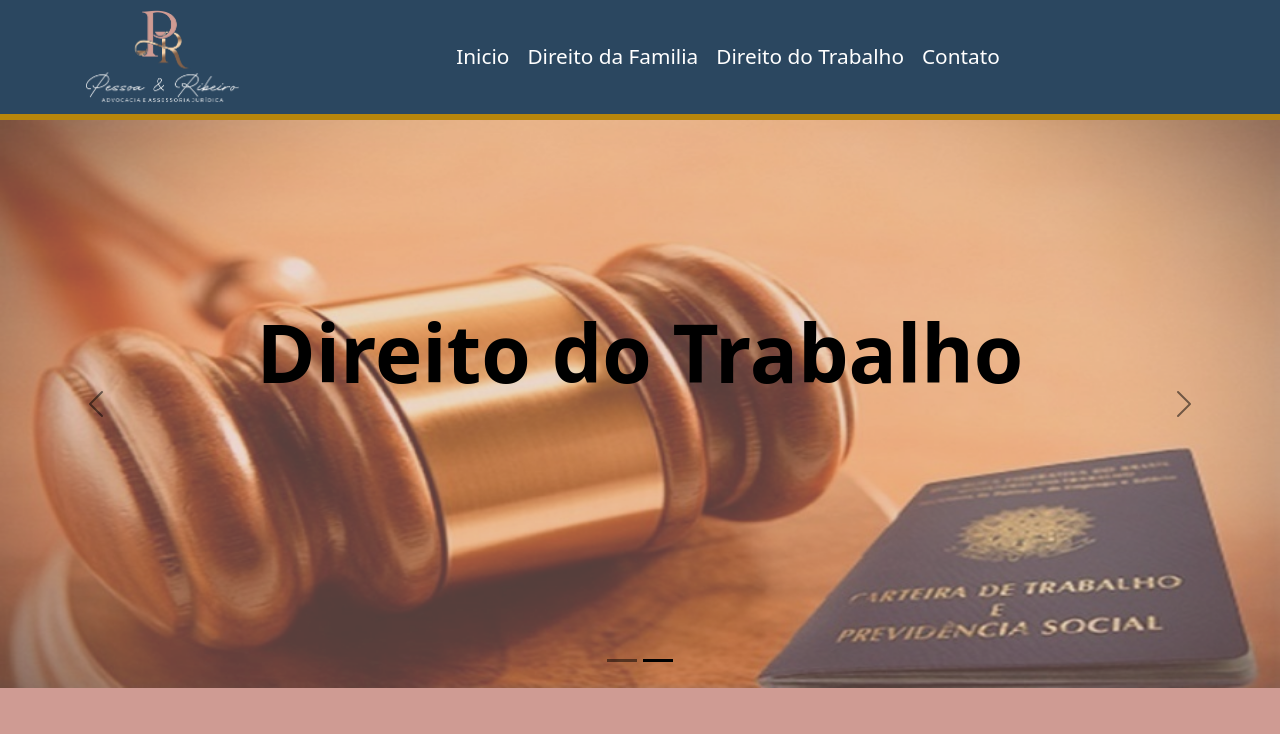
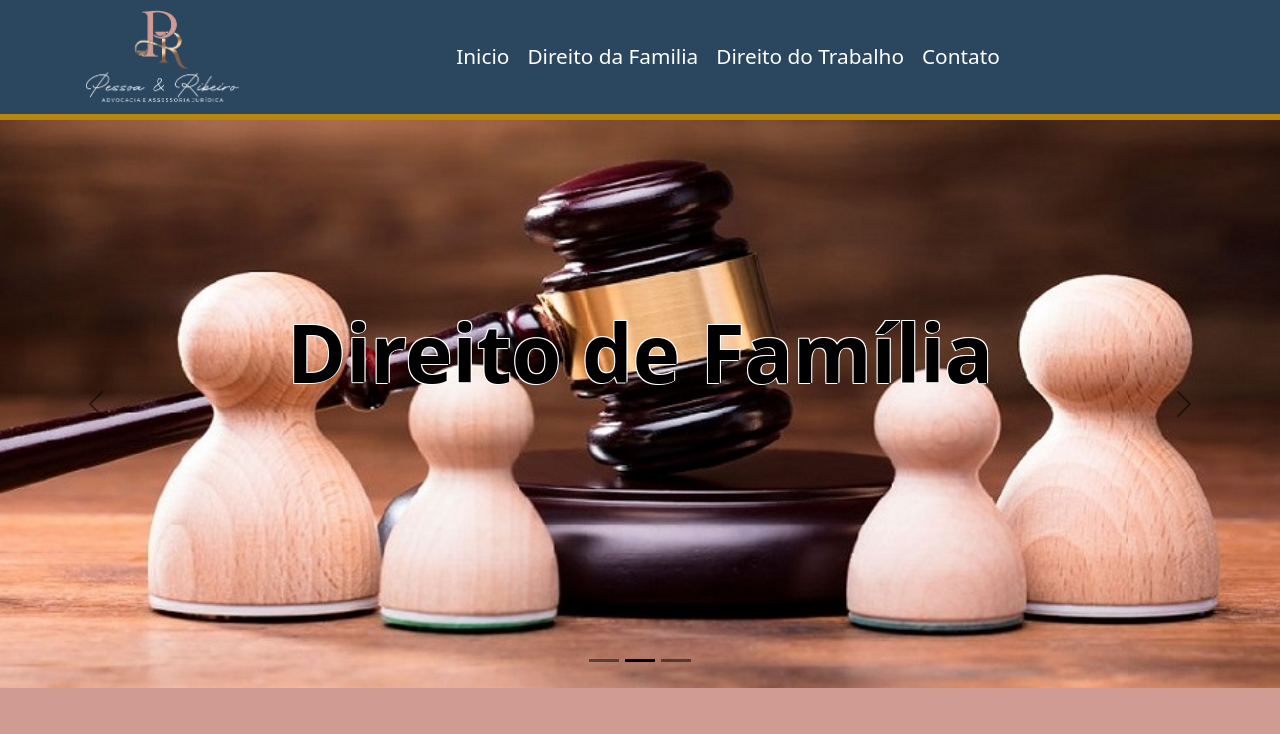
Before and after one commit to ismaelfsjunior/pessoaeribeiro, a React (Create React App) app: page / in a window 1280 px wide. Shown: the top 734 px of the page. Built offline with nearby package versions, Linux system fonts and the light colour scheme.

Commit message:
feat(ajustes)

```diff
--- a/public/index.html
+++ b/public/index.html
@@ -25,6 +25,17 @@
       Learn how to configure a non-root public URL by running `npm run build`.
     -->
     <title>Pessoa&Ribeiro</title>
+
+    <!-- Google tag (gtag.js) -->
+    <script async src="https://www.googletagmanager.com/gtag/js?id=G-7CH8JY7RRV"></script>
+    <script>
+      window.dataLayer = window.dataLayer || [];
+      function gtag(){dataLayer.push(arguments);}
+      gtag('js', new Date());
+
+      gtag('config', 'G-7CH8JY7RRV');
+    </script>
+
   </head>
   <body>
     <noscript>You need to enable JavaScript to run this app.</noscript>
--- a/src/Components/Home/index.js
+++ b/src/Components/Home/index.js
@@ -3,6 +3,7 @@ import { Card, Carousel, Col, Container, Row } from "react-bootstrap";
 import { FloatingWhatsApp } from 'react-floating-whatsapp'
 import Familia from "../../Assets/Direito-de-Familia.jpg";
 import Trabalho from "../../Assets/Direito-do-Trabalho.jpg";
+import Baner01 from "../../Assets/baner01.png";
 import Zesiane from "../../Assets/zesiane.jpeg";
 import Vanessa from "../../Assets/vanessa.jpeg";
 import "./index.scss"
@@ -15,18 +16,25 @@ const Hero = () => {
             <Carousel.Item>
                 <img
                 className="d-block w-100"
+                src={Baner01}
+                alt="Pessoa e Ribeiro advocacia"
+                />
+            </Carousel.Item>
+            <Carousel.Item>
+                <img
+                className="d-block w-100"
                 src={Familia}
-                alt="First slide"
+                alt="Direito de Familia"
                 />
                 <Carousel.Caption>
-                <h1>Direito de Familia</h1>
+                <h1>Direito de Família</h1>
                 </Carousel.Caption>
             </Carousel.Item>
             <Carousel.Item>
                 <img
                 className="d-block w-100"
                 src={Trabalho}
-                alt="Second slide"
+                alt="Direito do Tabalho"
                 />
                 <Carousel.Caption>
                 <h1>Direito do Trabalho</h1>
--- a/src/Components/Home/index.scss
+++ b/src/Components/Home/index.scss
@@ -1,11 +1,17 @@
 .backgroud {
     background-color: #CF9B93;;
 }
-.backgroud-a {
-    // background-color: #fff;
-    img {
-        opacity: 0.6;
-      }
+ .backgroud-a {
+    h1 {
+        text-shadow:
+        -1px -1px 0px #FFF,
+        -1px 1px 0px #FFF,
+         1px -1px 0px #FFF,
+         1px 0px 0px #FFF;
+    }
+//     img {
+//         opacity: 0.6;
+//       }
 }
 
 .carousel-caption {
```
Also changed, not shown: src/Assets/baner01.jpeg (added), src/Assets/baner01.png (added).
